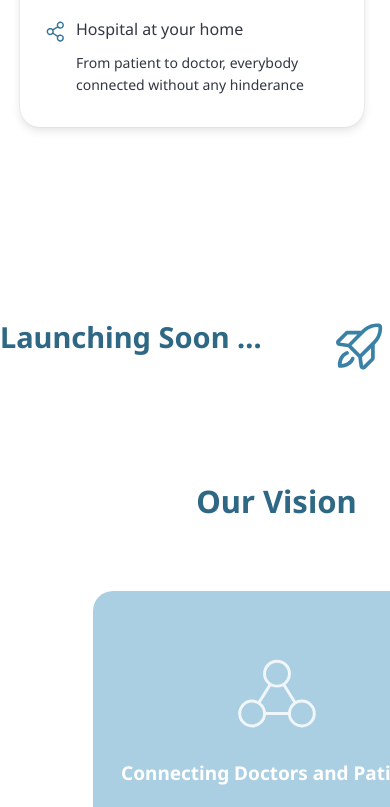
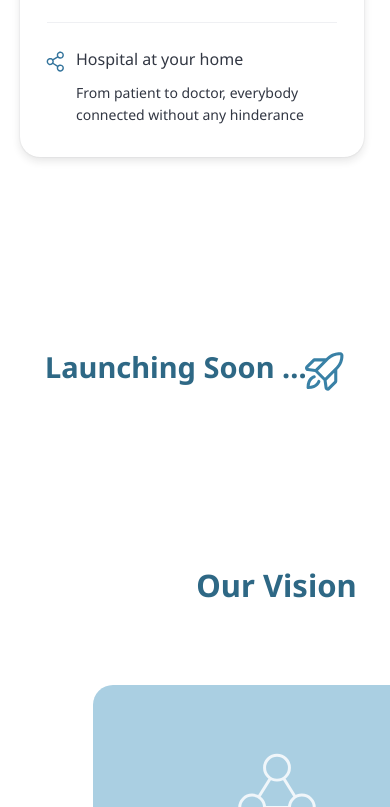
Before and after one commit to vasaman/wise-doctor, a website built with Parcel: page index.html in a window 390 px wide. Shown: the part 787-1594 px from the top of the page. Built offline with nearby package versions, Linux system fonts and the light colour scheme.

Commit message:
added some styles

```diff
--- a/index.css
+++ b/index.css
@@ -576,7 +576,7 @@
   max-width: 100%;
 }
 .our-vision {
-  margin: 0;
+  margin-bottom: 50px;
   width: 284px;
   position: relative;
   font-size: inherit;
@@ -593,7 +593,6 @@
   align-items: flex-start;
   justify-content: center;
   max-width: 100%;
-  margin-bottom: 40px;
 }
 .connect-1-icon {
   height: 98px;
@@ -1156,6 +1155,7 @@
     font-size: 41px;
     line-height: 65px;
     flex: 1;
+    margin-bottom: 30px;
   }
   .container-49 {
     flex-wrap: wrap;
@@ -1166,6 +1166,12 @@
   .launching-soon {
     font-size: 38px;
     line-height: 54px;
+    margin-left: 45px;
+  }
+  .rocket-launch-1 {
+    padding-right: 40px;
+    width: 50px;
+    height: 50px;
   }
   .our-vision {
     font-size: var(--font-size-23xl);
@@ -1240,7 +1246,7 @@
   }
   .image-29-icon{
     top: -130px;
-    left: 40px;
+    left: 50px;
   }
   .footer-container {
     margin-top: 70px;
@@ -1323,6 +1329,7 @@
     padding-top: var(--padding-21xl);
     padding-bottom: var(--padding-21xl);
     box-sizing: border-box;
+    margin: unset;
   }
   .vision-section {
     gap: 19px 0;
--- a/index.html
+++ b/index.html
@@ -125,8 +125,9 @@
       <section class="vision-section" id="vision-section">
         <div class="container-39">
           <div class="header-text-frame">
-            <h1 class="our-vision" data-i18n="vision_section_title"></h1>
+
           </div>
+          <h1 class="our-vision" data-i18n="vision_section_title"></h1>
           <div class="sidebar-frame">
             <div class="container-40">
               <div class="secondary-container-frame">
```
